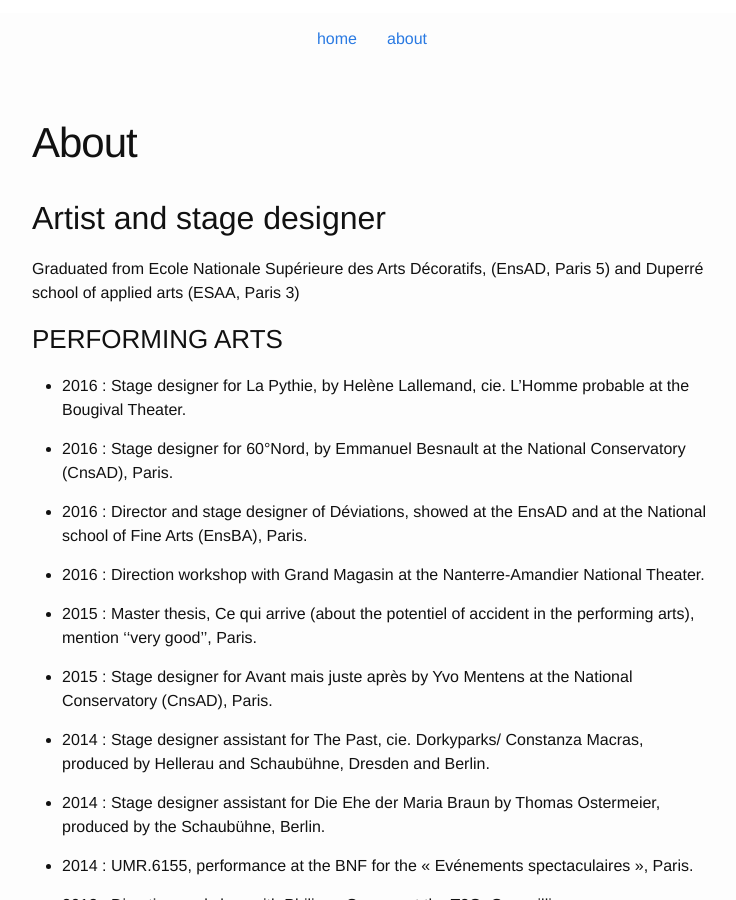
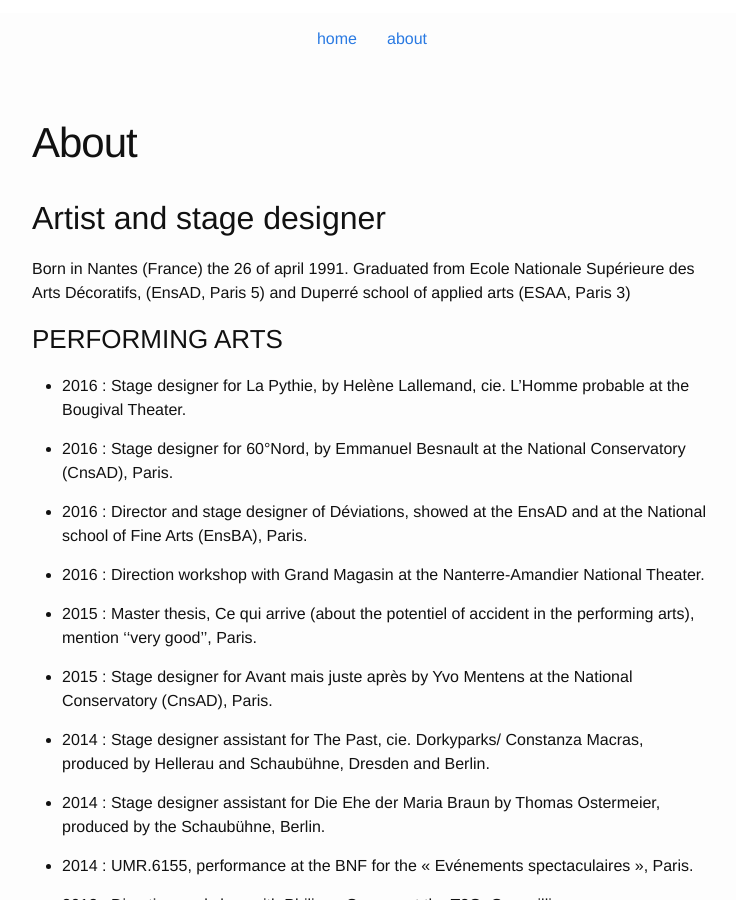
Before and after one commit to louiseds/louiseds.github.io, a Jekyll site: the page built from about.md, in a window 1280 px wide and 900 px high, scrolled down 371 px. Shown: the whole window, without its empty margins (268-1004 px from the left). Built offline with Jekyll 4.4.1, drawn with Linux system fonts in a browser that asks for light colours.

Commit message:
Updated About

```diff
--- a/about.md
+++ b/about.md
@@ -6,7 +6,7 @@ layout: page
 
 ## Artist and stage designer
 
-
+Born in Nantes (France) the 26 of april 1991.
 Graduated from Ecole Nationale Supérieure des Arts Décoratifs, (EnsAD, Paris 5) and Duperré school of applied arts (ESAA, Paris 3)
 
 
```
